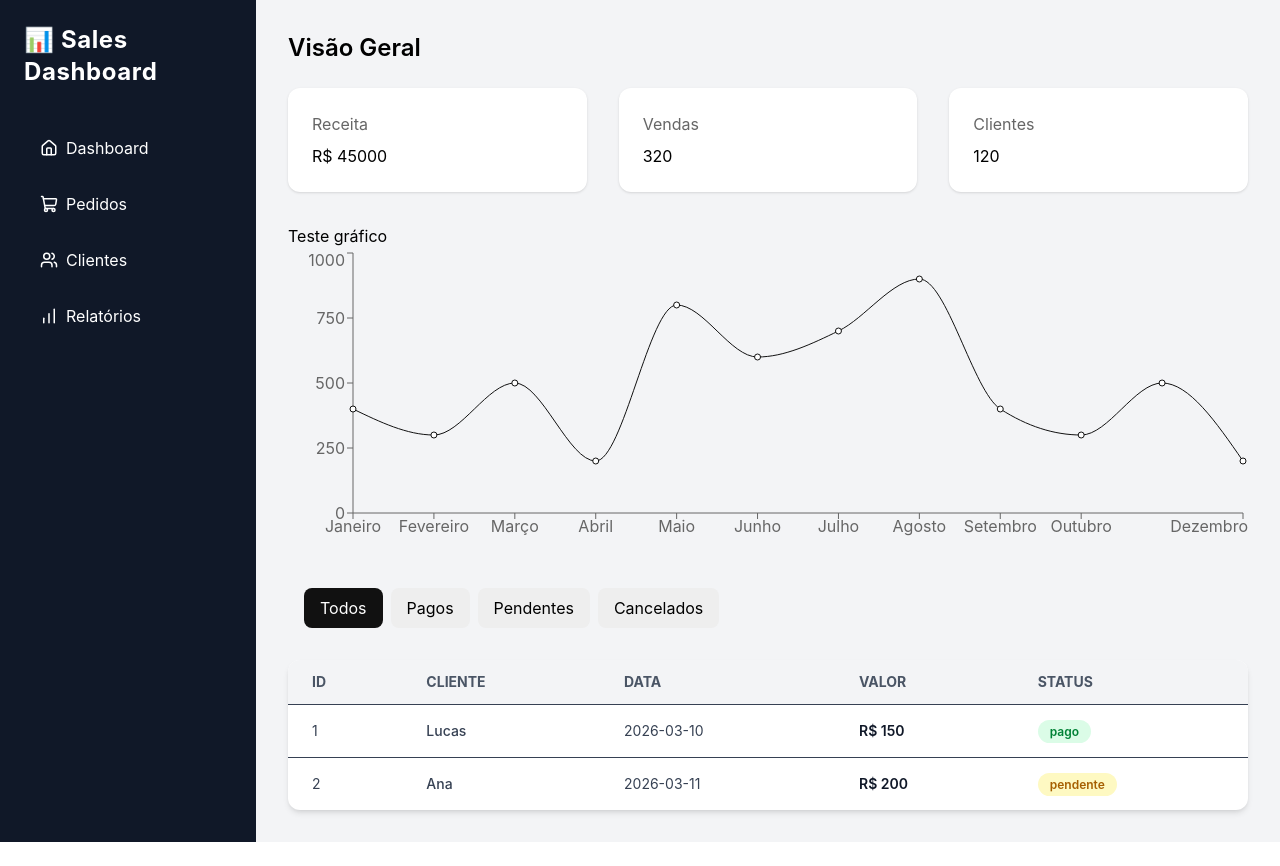
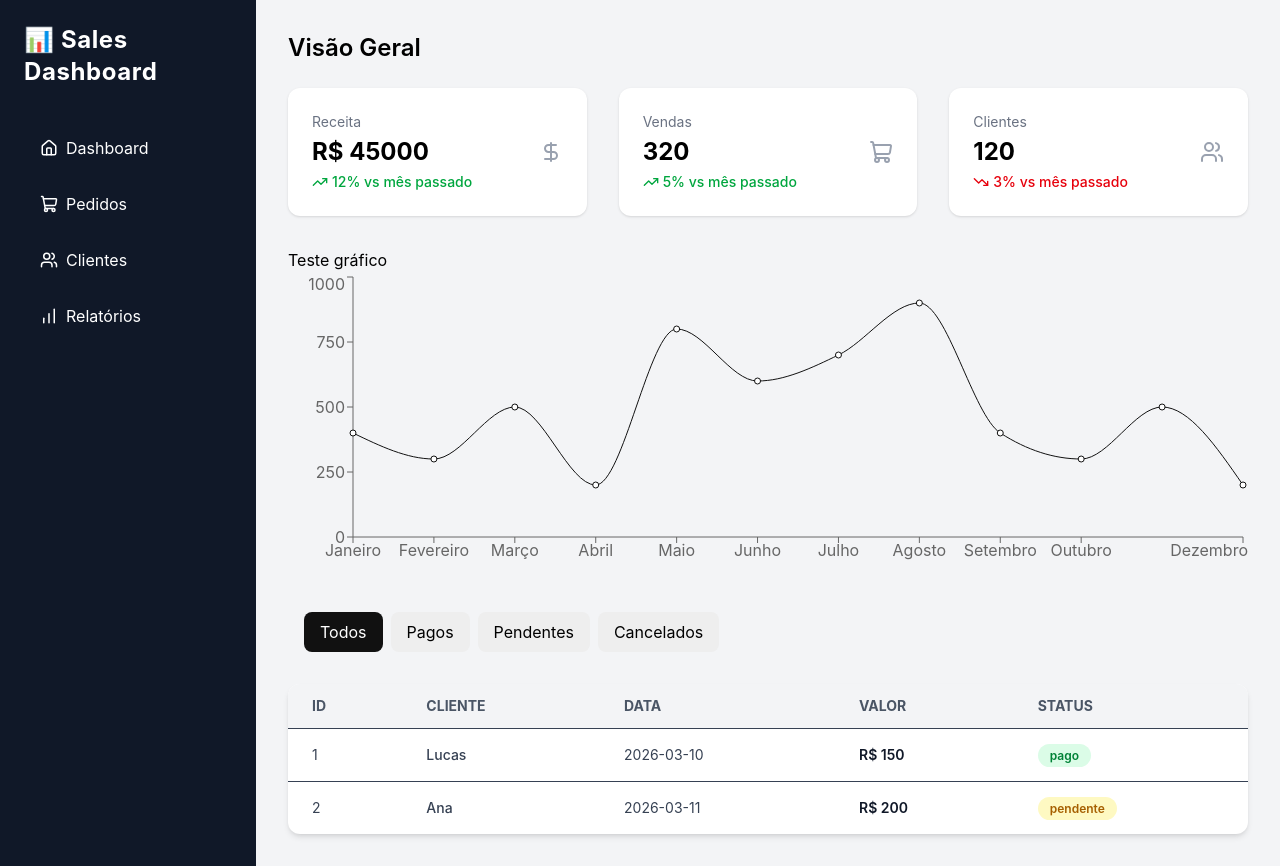
Before and after one commit to lucasvass1/Dashboard-de-Vendas, a React (Vite) app in the folder Dashboard-de-vendas/: page / in a window 1280 px wide. Before the commit the page ends 842 px from the top, so only its background shows below. Built offline with nearby package versions, Linux system fonts and the light colour scheme; data requests are answered from the project's data file.

Commit message:
git commit -m "feat: dd SaaS-style metric cards with growth indicators"

```diff
--- a/Dashboard-de-vendas/src/components/cards/MetricaCard.tsx
+++ b/Dashboard-de-vendas/src/components/cards/MetricaCard.tsx
@@ -1,13 +1,34 @@
+import { TrendingUp , TrendingDown } from "lucide-react";
+import type React from "react";
+
 type MetricaCardProps = {
     title: string;
     value: string;
+    change: number;
+    icon: React.ReactNode;
 };
 
-export function MetricaCard({ title, value }: MetricaCardProps) {
+export function MetricaCard({ title, value, change, icon }: MetricaCardProps) {
+    const isPositive = change > 0;
     return (
-        <div className="bg-white rounded-xl shadow p-6 hover:shadow-lg transition">
-            <h4 style={{ color: "#666", marginBottom: "8px" }}>{title}</h4>
-            <h2 style={{ margin: 0 }}>{value}</h2>
-        </div>
-    );
+    <div className="bg-white p-6 rounded-xl shadow-sm flex items-center justify-between hover:shadow-md transition">
+
+      <div className="flex flex-col gap-1">
+        <span className="text-sm text-gray-500">{title}</span>
+
+        <span className="text-2xl font-bold">{value}</span>
+
+        <span
+          className={`flex items-center gap-1 text-sm font-medium ${
+            isPositive ? "text-green-600" : "text-red-600"
+          }`}
+        >
+          {isPositive ? <TrendingUp size={16} /> : <TrendingDown size={16} />}
+          {Math.abs(change)}% vs mês passado
+        </span>
+      </div>
+
+      <div className="text-gray-400">{icon}</div>
+    </div>
+  );
 }
--- a/Dashboard-de-vendas/src/pages/Dashboard.tsx
+++ b/Dashboard-de-vendas/src/pages/Dashboard.tsx
@@ -8,6 +8,7 @@ import { SalesChart } from "../components/charts/SalesChart";
 import { chartData } from "../data/chartData";
 import { getOrders } from "../services/api";
 import type { Order } from "../types/Order";
+import { DollarSign , ShoppingCart , Users } from "lucide-react";
 
 export function Dashboard() {
   const [loading, setLoading] = useState(true);
@@ -57,9 +58,9 @@ export function Dashboard() {
       <h2 className="text-2xl font-semibold mb-6">Visão Geral</h2>
 
       <div className="grid grid-cols-3 gap-8">
-        <MetricaCard title="Receita" value={`R$ ${salesData.revenue}`} />
-        <MetricaCard title="Vendas" value={String(salesData.sales)} />
-        <MetricaCard title="Clientes" value={String(salesData.customers)} />
+        <MetricaCard title="Receita" value={`R$ ${salesData.revenue}`} change={12} icon={<DollarSign size={24} />} />
+        <MetricaCard title="Vendas" value={String(salesData.sales)} change={5} icon={<ShoppingCart size={24} />} />
+        <MetricaCard title="Clientes" value={String(salesData.customers)} change={-3} icon={<Users size={24} />} />
       </div>
 
       <div className="my-8">
```
